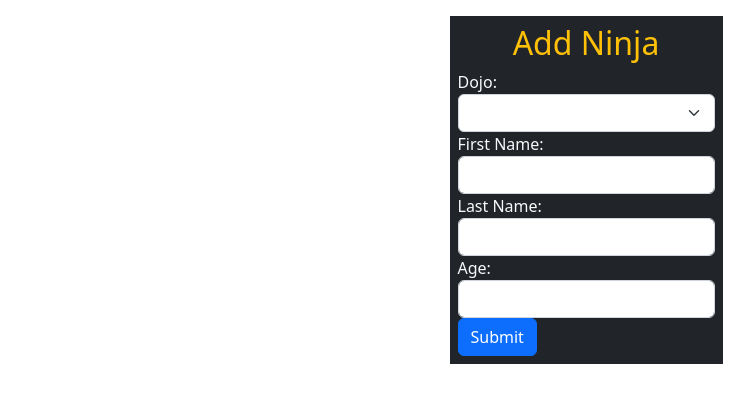
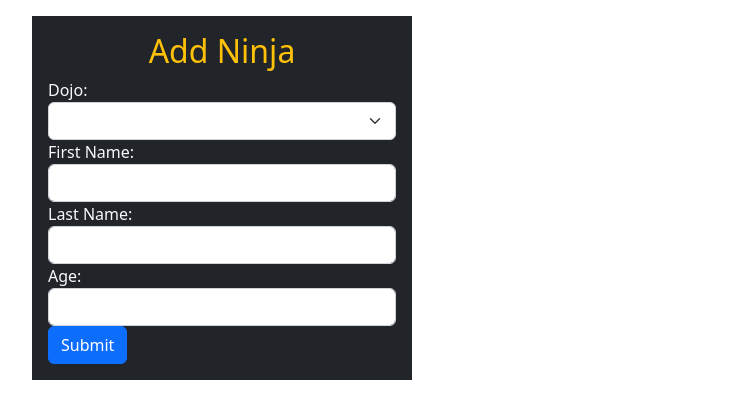
Before and after one commit to alexpablo-code/dojo-ninjas, a Flask app: page /ninjas in a window 1280 px wide. Shown: the part 72-491 px from the top of the page, without its empty margins (54-808 px from the left). Run offline with Flask 2, Linux system fonts and the light colour scheme; data that the repository does not hold is empty.

Commit message:
Editing templates

```diff
--- a/flask_app/controllers/ninjas.py
+++ b/flask_app/controllers/ninjas.py
@@ -28,20 +28,19 @@ def edit_ninja(ninja_id):
     print("__this is dojo__", ninja.dojo)
     return render_template("edit_ninja.html", ninja=ninja)
 
-@app.route('/update-ninja/<int:ninja_id>/<int:dojo_id>', methods=['POST'])
-def update_ninja(ninja_id, dojo_id):
+@app.route('/update-ninja/<int:ninja_id>', methods=['POST'])
+def update_ninja(ninja_id):
     data = {
         "first_name": request.form['first_name'],
         "last_name": request.form['last_name'],
         "age": request.form['age'],
         "id": ninja_id
     }
-    dojo_data = {
-        "id": dojo_id
-    }
+
+    dojo_id = request.form['dojo_id']
 
     Ninja.update(data)
-    return render_template("dojo_ninjas.html", dojo=Dojo.get_dojo_with_ninjas(dojo_data))
+    return redirect(f'/dojo-ninjas/{dojo_id}')
 
 
 @app.route('/delete/<int:ninja_id>/<int:dojo_id>')
@@ -50,9 +49,5 @@ def delete(ninja_id, dojo_id):
         "id": ninja_id
     }
 
-    dojo_data ={
-        "id": dojo_id
-    }
-
     Ninja.destroy(data)
-    return render_template("dojo_ninjas.html", dojo=Dojo.get_dojo_with_ninjas(dojo_data))
+    return redirect(f'/dojo-ninjas/{dojo_id}')
--- a/flask_app/models/dojo.py
+++ b/flask_app/models/dojo.py
@@ -7,7 +7,7 @@ class Dojo:
         self.name = db_data['name']
         self.created_at = db_data['created_at']
         self.updated_at = db_data['updated_at']
-        # We create a list so that later we can add in all the burgers that are associated with a restaurant.
+        # We create a list so that later we can add in all the ninjas that are associated with a restaurant.
         self.ninjas = []
 
     @classmethod
--- a/flask_app/templates/dojos.html
+++ b/flask_app/templates/dojos.html
@@ -42,7 +42,7 @@
             </div>
 
             <div class="col-md-6">
-                <div class="bg-dark col-md-8 text-center">
+                <div class="bg-dark col-md-8 text-center py-3">
                     <h2 class="text-primary py-3">All Dojos</h2>
                     {% for dojo in all_dojos %}
                     <p><a class="text-warning py-2" href="/dojo-ninjas/{{dojo['id']}}">{{dojo['name']}}</a></p>
--- a/flask_app/templates/edit_ninja.html
+++ b/flask_app/templates/edit_ninja.html
@@ -31,7 +31,7 @@
         <div class="container">
             <div class="row">
                 <div class="col-4 offset-1">
-                    <form action="/update-ninja/{{ninja.id}}/{{ninja.dojo.id}}" method="post" class="bg-dark text-light p-2 m-3">
+                    <form action="/update-ninja/{{ninja.id}}" method="post" class="bg-dark text-light p-2 m-3">
                         <h2 class="text-center text-warning">Edit Ninja: {{ninja.first_name}}</h2>
                             <p class="text-info">Dojo:{{ninja.dojo.name}}</p>
 
@@ -47,6 +47,7 @@
                             <label for="age">Age:</label>
                             <input type="number" name="age" id="age" class="form-control">
                         </div>
+                        <input type="hidden" name="dojo_id" value={{ninja.dojo.id}}>
                         <input type="submit" class="btn btn-primary">
 
                     </form>
--- a/flask_app/templates/ninjas.html
+++ b/flask_app/templates/ninjas.html
@@ -27,9 +27,10 @@
         </div>
     </nav>
 
-    <div class="d-flex justify-content-center">
-        <div class="conatainer">
-            <form action="/add-ninja" method="post" class="bg-dark text-light p-2 m-3">
+    <div class="">
+        <div class="container">
+            <div class="row">
+                <form action="/add-ninja" method="post" class="bg-dark text-light p-3 m-3 col-4">
                     <h2 class="text-center text-warning">Add Ninja</h2>
                     <label for="dojo_id">Dojo:</label> <br>
                     <select name="dojo_id" class="form-select">
@@ -53,6 +54,8 @@
 
                 </form>
 
+            </div>
+
 
         </div>
 
```
Lines whose indentation alone changed are shown as unchanged.
